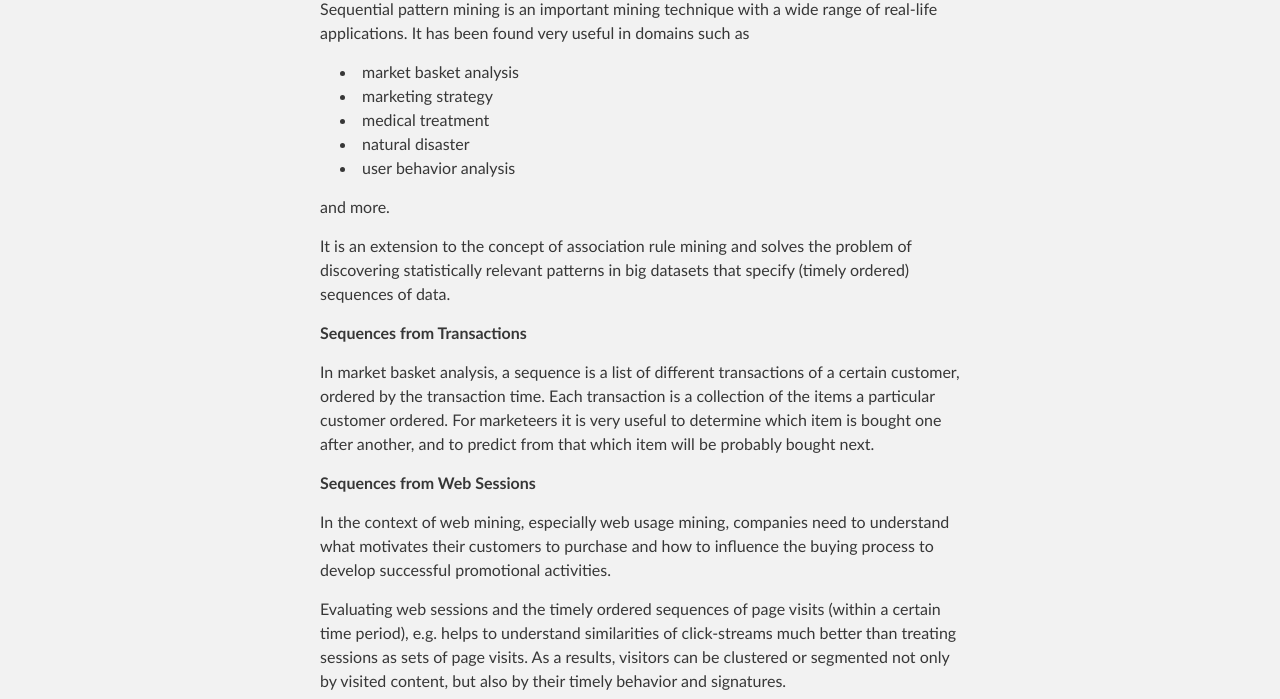
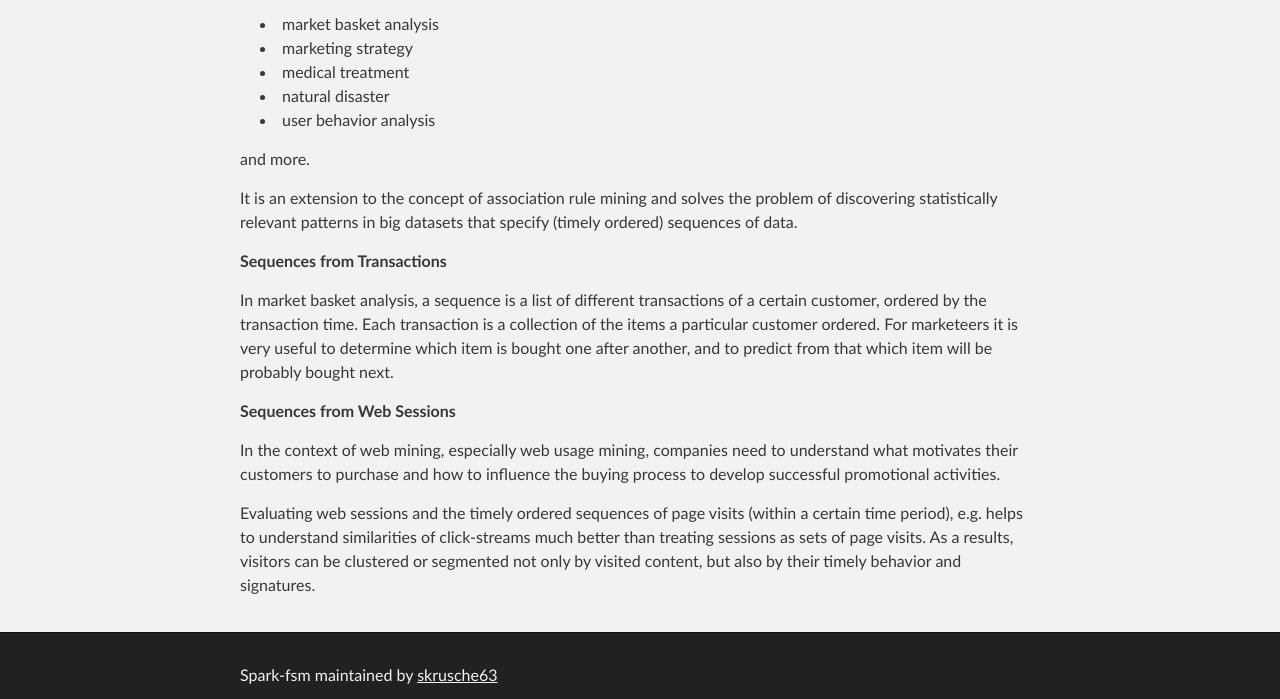
Before and after one commit to skrusche63/spark-fsm, a plain HTML site: page index.html in a window 1280 px wide. Shown: the part 730-1429 px from the top of the page. Drawn offline with Linux system fonts and the light colour scheme.

Commit message:
Update stylesheet.css

```diff
--- a/stylesheets/stylesheet.css
+++ b/stylesheets/stylesheet.css
@@ -264,7 +264,7 @@ Full-Width Styles
 
 .inner {
   position: relative;
-  max-width: 640px;
+  max-width: 800px;
   padding: 20px 10px;
   margin: 0 auto;
 }
```
